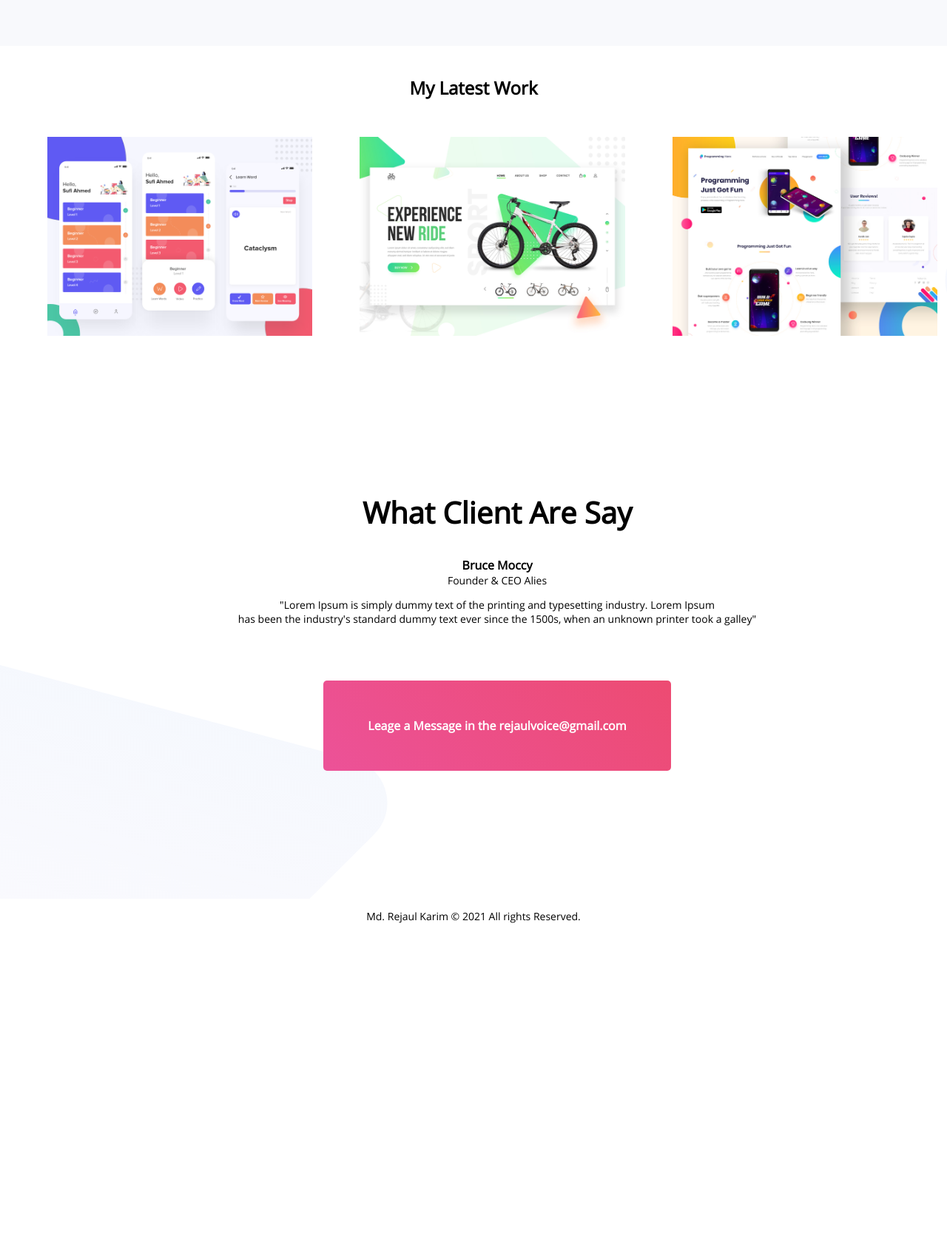
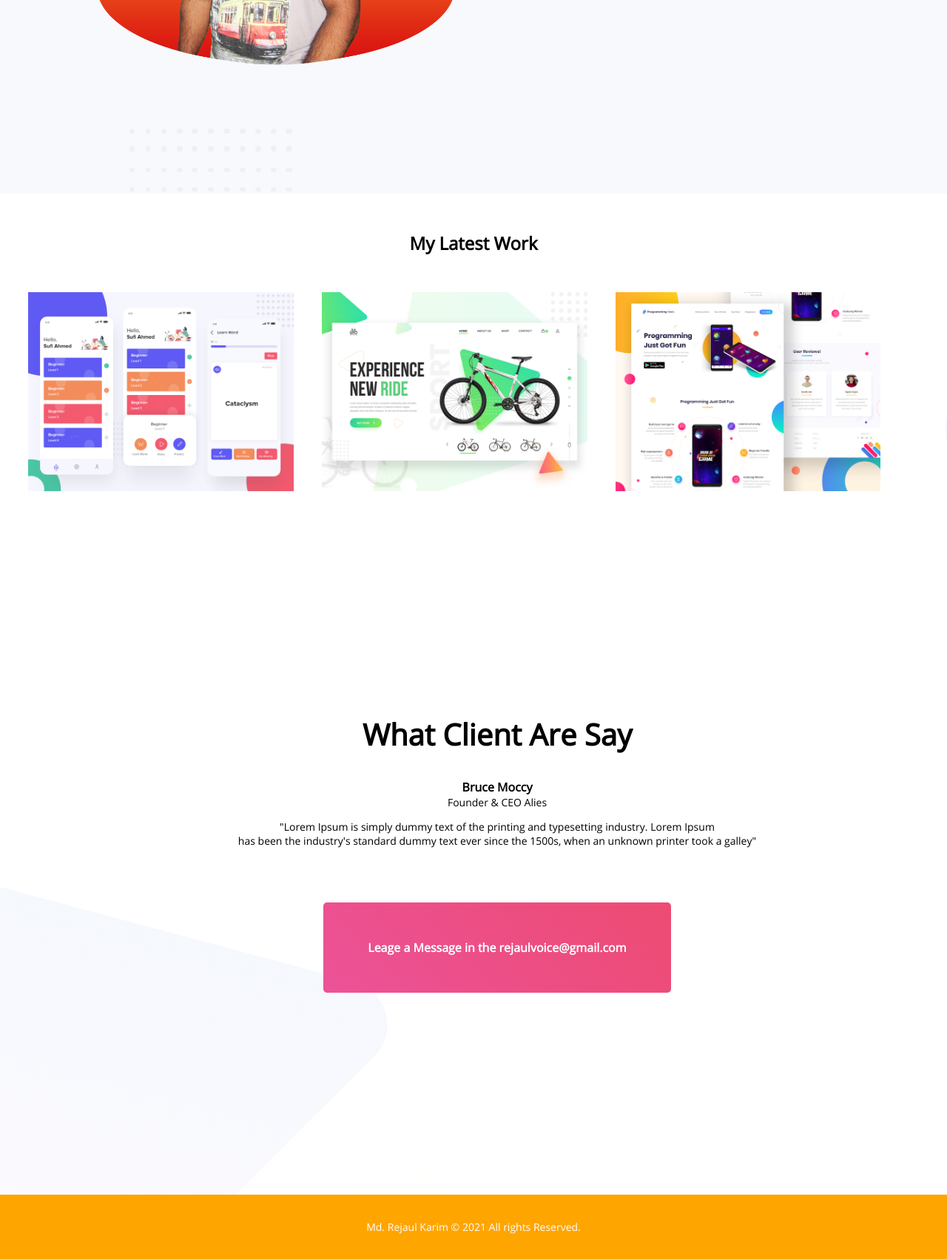
Before and after one commit to rejaulvoice18/personal-website, a plain HTML site: page index.html in a window 1280 px wide. Shown: the part 1038-2740 px from the top of the page at 74% size. Before the commit the page ends 2300 px from the top, so only its background shows below. Drawn offline with Linux system fonts and the light colour scheme.

Commit message:
last update

```diff
--- a/style.css
+++ b/style.css
@@ -11,7 +11,7 @@ p{
     font-size:14px;
 }
 section{
-    height: 400px;
+    height: 500px;
     padding-bottom: 150px;
 }
 .intro-area{
@@ -72,15 +72,14 @@ section{
 .twenty-eight-percent{
     width:28%;
     float:left;
-    margin-left:5%;
-    padding:10px 0;
+    margin-left:3%;
 }
 .twenty-eight-percent img{
     width:100%;
 }
 .latest-work-title{
     text-align: center;
-    padding:20px 0;
+    padding:30px 0;
 }
 
 /*====Client Feedback Area====*/
@@ -112,8 +111,14 @@ section{
     font-weight:bold;
 }
 /*=======Footer Area=====*/
+footer{
+    background-color:orange;
+    margin:0;
+    padding:20px 0;
+}
 footer p{
     text-align:center;
+    color:white;
 }
 /*======All Hover effect======*/
 .title-name-color:hover{
@@ -135,7 +140,7 @@ footer p{
     font-weight:bold;
 }
 .twenty-eight-percent:hover{
-    width:29%;
+    width:31%;
 }
 .link-button3:hover{
     text-decoration:none;
```
